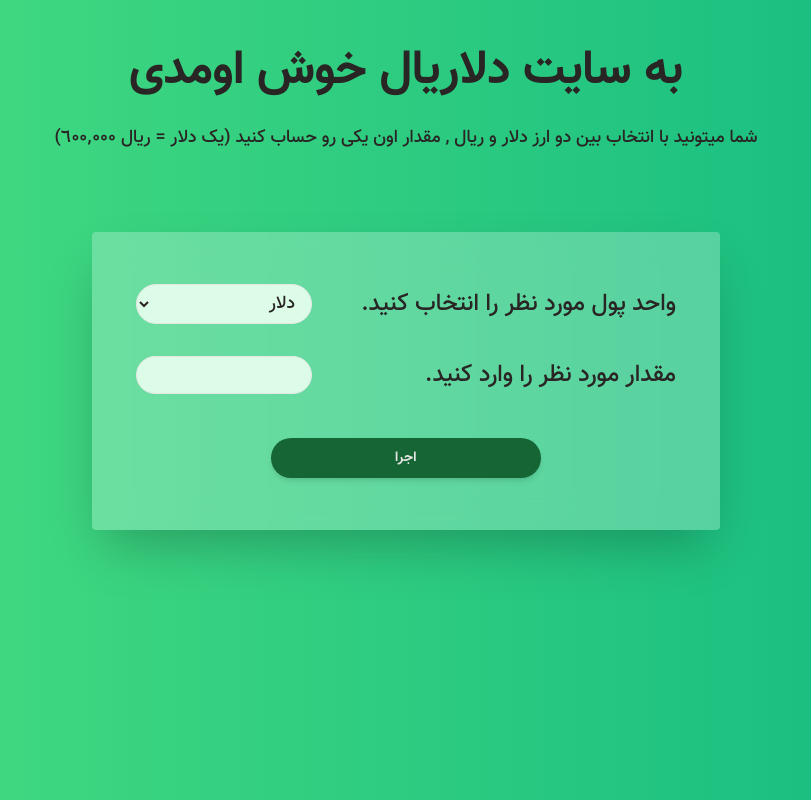
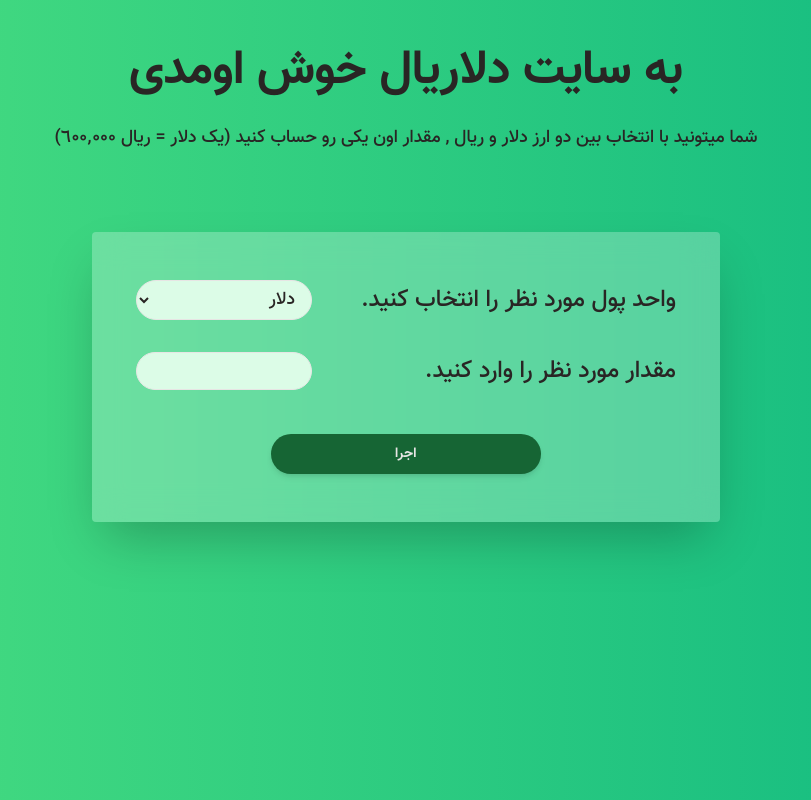
Before and after one commit to Mohammad-MH1/react-task, a React (Vite) app: page / in a window 1280 px wide. Shown: the whole page, without its empty margins (234-1045 px from the left). Built offline with nearby package versions, Linux system fonts and the light colour scheme.

Commit message:
decrease the space between FormCard and TextCard

```diff
--- a/src/components/FormCard.tsx
+++ b/src/components/FormCard.tsx
@@ -30,7 +30,7 @@ function FormCard({ onFinalValue }: FormCardProps) {
 
   return (
     <form
-      className='flex flex-col gap-3 py-2 vsm:p-10 sm:text-lg md:gap-6 md:pl-16 md:pr-8 md:text-xl lg:gap-8 lg:p-3 lg:text-2xl'
+      className='flex flex-col gap-3 py-2 vsm:px-10 sm:text-lg md:gap-6 md:pl-16 md:pr-8 md:text-xl lg:gap-8 lg:px-3 lg:text-2xl'
       onSubmit={handleSubmit}
     >
       <div className='flex flex-col items-center justify-center gap-4 vsm:flex-row vsm:justify-between sm:justify-between'>
--- a/src/components/Main.tsx
+++ b/src/components/Main.tsx
@@ -9,7 +9,7 @@ function Main() {
   return (
     <main className='flex items-center justify-center'>
       <div
-        className='flex h-5/6 w-full flex-col gap-10 rounded bg-white/[.25] px-5 py-4 shadow-2xl backdrop-blur-lg sm:w-5/6 md:w-3/4 md:gap-12 md:px-6 md:py-6 lg:w-3/5 lg:px-8 lg:py-10 xl:w-1/2 xl:gap-20'
+        className='flex h-5/6 w-full flex-col gap-6 rounded bg-white/[.25] px-5 py-4 shadow-2xl backdrop-blur-lg sm:w-5/6 md:w-3/4 md:px-6 md:py-6 lg:w-3/5 lg:px-8 lg:py-10 xl:w-1/2 xl:gap-10'
         dir='rtl'
       >
         <FormCard onFinalValue={setFinalValue} />
```
